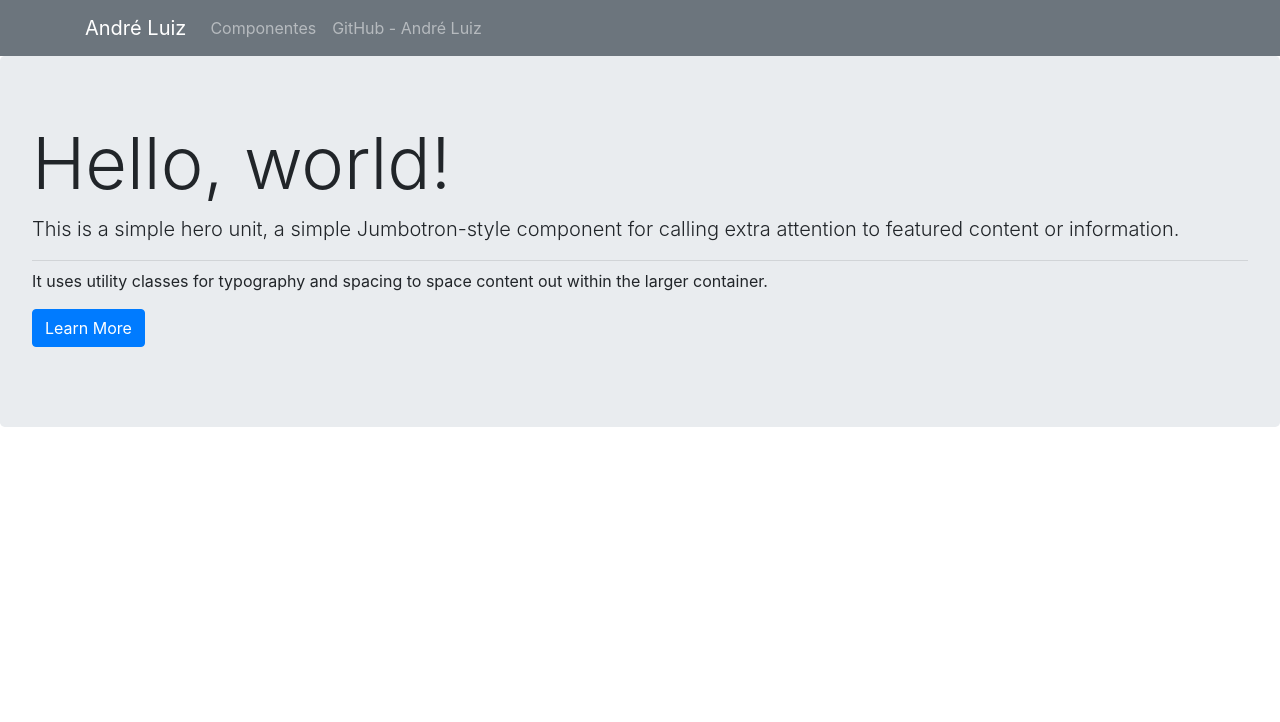
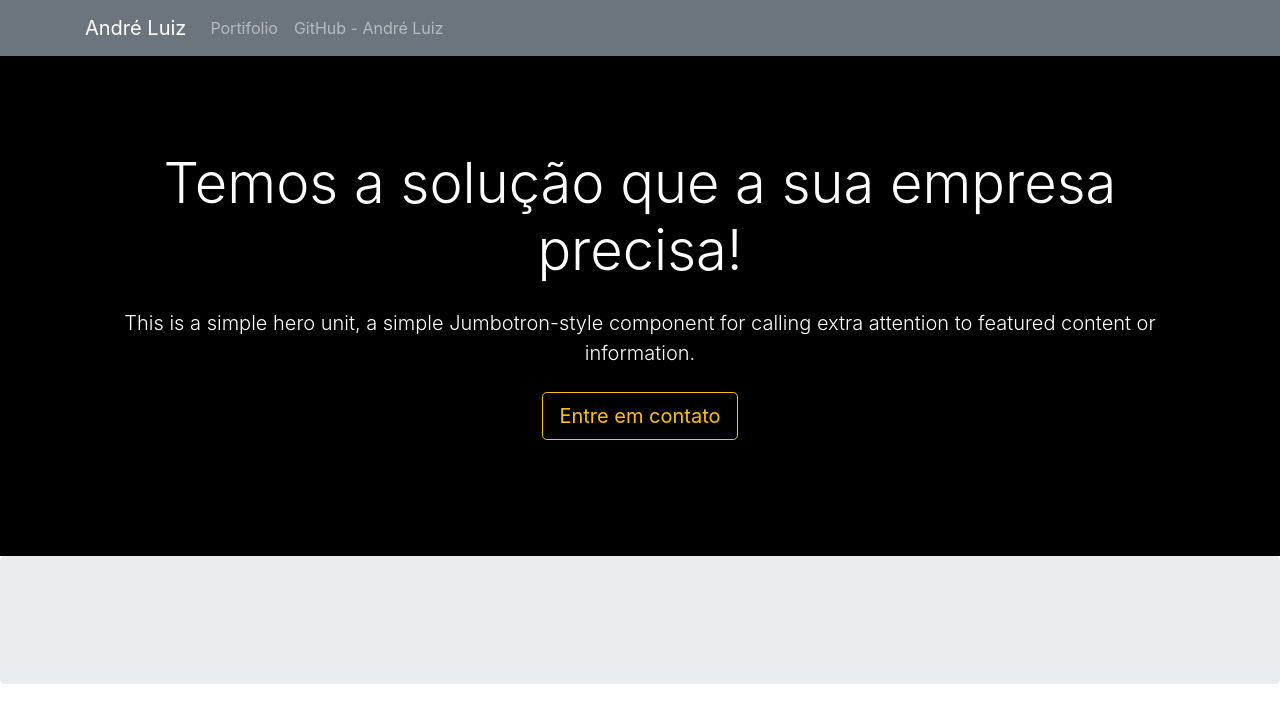
Before and after one commit to AndreLuizGomesPereira/next, a Next.js app: page / in a window 1280 px wide. Shown: the top 722 px of the page. Built offline with nearby package versions, Linux system fonts and the light colour scheme.

Commit message:
Atualização do cabeçalho com componente Head.

```diff
--- a/pages/index.js
+++ b/pages/index.js
@@ -23,13 +23,13 @@ function HomePage() {
                 <meta name="description" content="Site de estudo React" />
                 <meta name="author" content="André Luiz Gomes Pereira" />
             </Head>
-            <Navbar color="secondary" dark expand="md">
+            <Navbar color="secondary" dark expand="md" className="fixed-top">
                 <Container>
                     <NavbarBrand href="/">André Luiz</NavbarBrand>
                     <Collapse navbar>
                         <Nav className="mr-auto" navbar>
                             <NavItem>
-                                <NavLink href="/components/">Componentes</NavLink>
+                                <NavLink href="/">Portifolio</NavLink>
                             </NavItem>
                             <NavItem>
                                 <NavLink href="https://github.com/AndreLuizGomesPereira">GitHub - André Luiz</NavLink>
@@ -38,14 +38,26 @@ function HomePage() {
                     </Collapse>
                 </Container>
             </Navbar>
+            <Jumbotron fluid className="descr-top">
+                <style>{`.descr-top{
+        background-color: #000;
+        color: #fff;
+        padding-top: 150px;
+        padding-bottom: 100px;
+        margin-bottom: 0rem !important;
+    }`}</style>
+                <Container className="text-center">
+                    <h1 className="display-4 mb-4">Temos a solução que a sua empresa precisa!</h1>
+                    <p className="lead mb-4">This is a simple hero unit, a simple Jumbotron-style component for calling extra attention to featured content or information.</p>
+                    <p className="lead">
+                        <Button outline color="warning" size="lg">Entre em contato</Button>
+                    </p>
+                </Container>
+            </Jumbotron>
             <Jumbotron>
-                <h1 className="display-3">Hello, world!</h1>
-                <p className="lead">This is a simple hero unit, a simple Jumbotron-style component for calling extra attention to featured content or information.</p>
-                <hr className="my-2" />
-                <p>It uses utility classes for typography and spacing to space content out within the larger container.</p>
-                <p className="lead">
-                    <Button color="primary">Learn More</Button>
-                </p>
+                <Container>
+
+                </Container>
             </Jumbotron>
         </div>
     )
```
